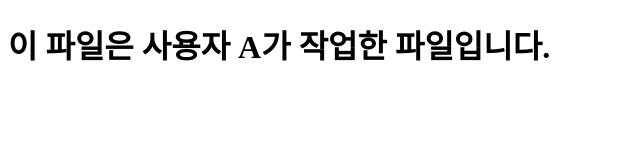
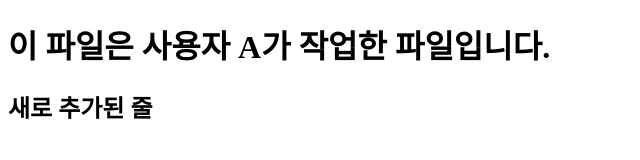
Before and after one commit to hunzzai/NC13, a plain HTML site: page git/UserA.html in a window 1280 px wide. Shown: the whole page, without its empty margins (0-640 px from the left). Drawn offline with Linux system fonts and the light colour scheme.

Commit message:
User A 2nd Work

```diff
--- a/git/UserA.html
+++ b/git/UserA.html
@@ -6,5 +6,6 @@
 </head>
 <body>
 <h1>이 파일은 사용자 A가 작업한 파일입니다.</h1>
+<h2>새로 추가된 줄</h2>
 </body>
 </html>
```
